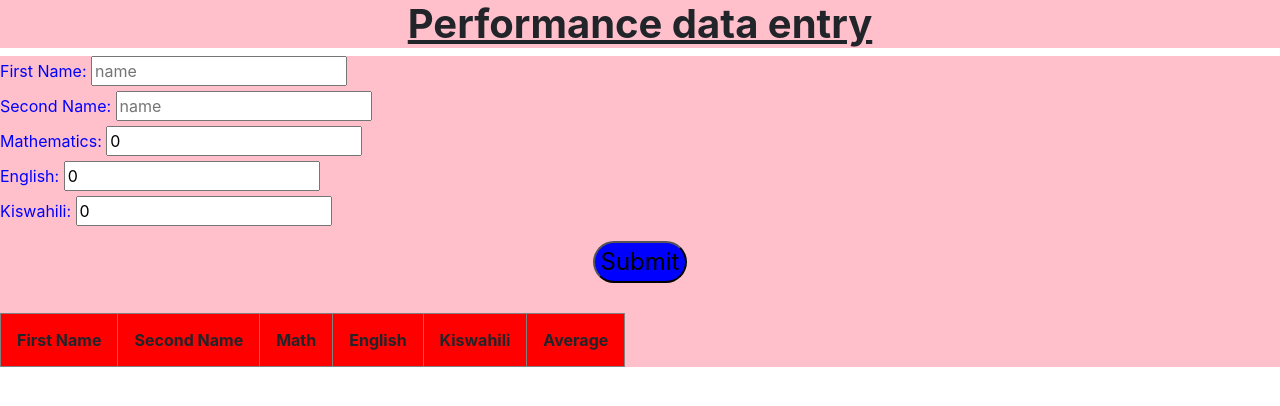
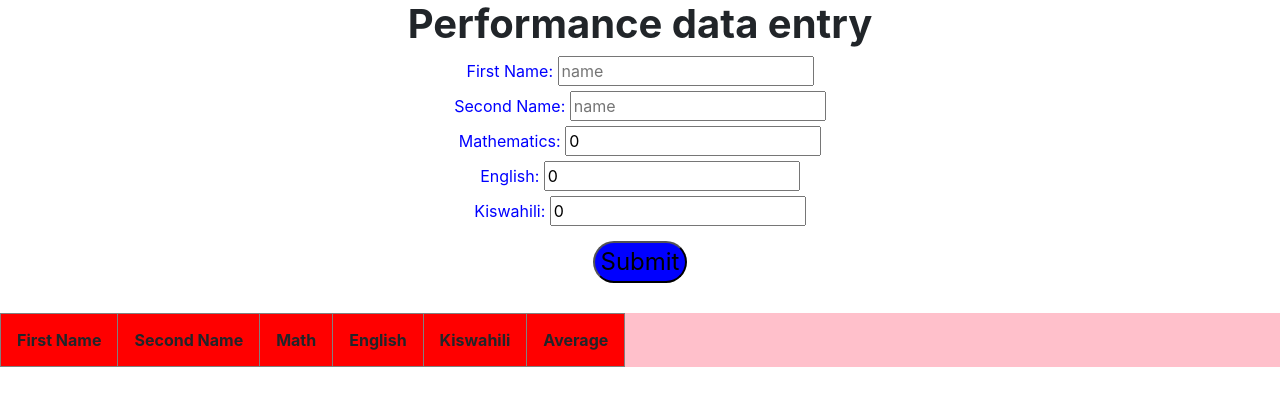
Before and after one commit to davidwagura/Vue, a plain HTML site: page index.html in a window 1280 px wide. Drawn offline with nearby package versions, Linux system fonts and the light colour scheme.

Commit message:
center aliign the input elements

```diff
--- a/index.html
+++ b/index.html
@@ -4,14 +4,14 @@
     <meta charset="utf-8">
     <meta http-equiv="X-UA-Compatible" content="IE=edge">
     <meta name="viewport" content="width=device-width,initial-scale=1.0">
-    <title>Vue.js</title>
+    <title>score sheet</title>
     <link rel="stylesheet" type="text/css" href="./styles.css">
     <script src="https://cdn.jsdelivr.net/npm/vue@2.7.14/dist/vue.js"></script>
     <link rel="stylesheet" href="https://cdn.jsdelivr.net/npm/bootstrap@4.3.1/dist/css/bootstrap.min.css" integrity="sha384-ggOyR0iXCbMQv3Xipma34MD+dH/1fQ784/j6cY/iJTQUOhcWr7x9JvoRxT2MZw1T" crossorigin="anonymous">
 
   </head>
   <body>
-    <h1 style="text-align:center; background-color:pink";><u><b>Performance data entry</b></u></h1>
+    <h1 style="text-align:center;"><b>Performance data entry</b></h1>
     <div id="app">
       <div class="color">
         <div class="items">
--- a/styles.css
+++ b/styles.css
@@ -4,12 +4,14 @@
 	}
 	.items {
 		color: blue;
-	}
+		text-align: center;
+		}
 	body {
 		background-color: pink;
 	}
 	.app {
 		text-align: center;
+		background-color: pink;
 	}
 	.button {
 		text-align: center;
@@ -17,6 +19,5 @@
 		margin-bottom: 30;
 	}
 	.color {
-		background-color: pink;
 	}
 </style>
```
